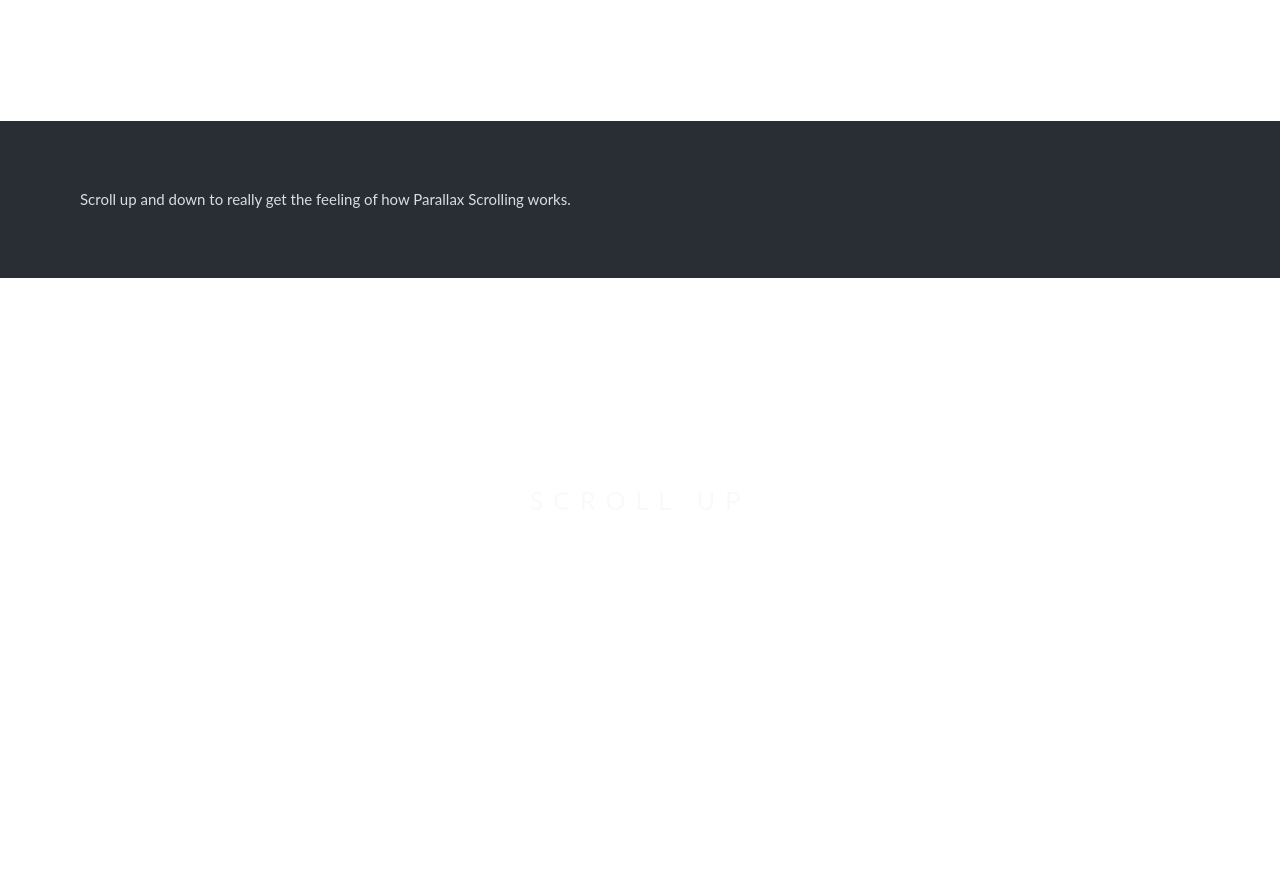
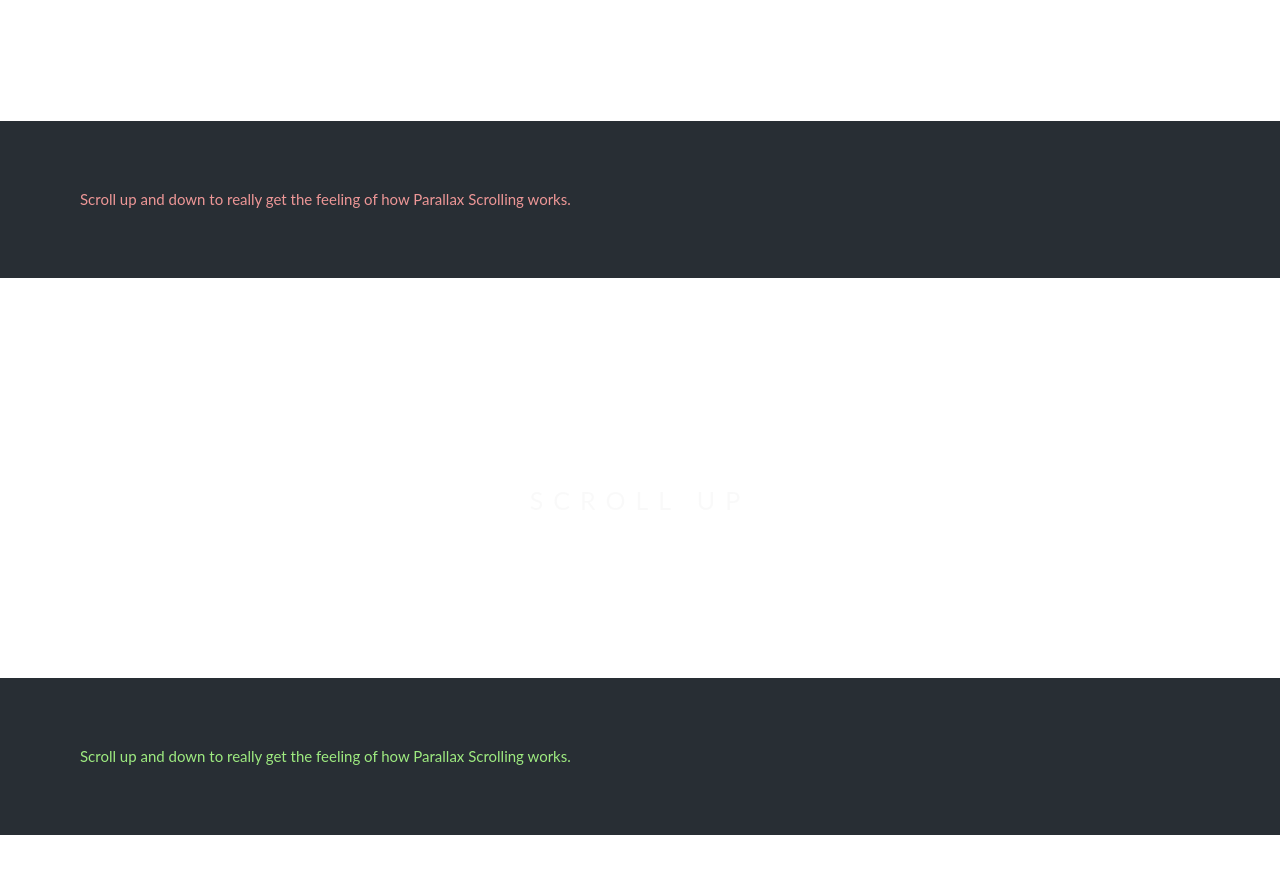
Before and after one commit to uNRealCoder/uNRealCoder.github.io, a plain HTML site: page index.html in a window 1280 px wide. Shown: the part 1420-2294 px from the top of the page. Drawn offline with Linux system fonts and the light colour scheme.

Commit message:
Update index.html

```diff
--- a/index.html
+++ b/index.html
@@ -74,7 +74,7 @@ h3 {
   </div>
 </div>
 
-<div style="color: #777;background-color:white;text-align:center;padding:50px 80px;text-align: justify;">
+<div style="color: rgb(234, 122, 238);background-color:white;text-align:center;padding:50px 80px;text-align: justify;">
   <h3 style="text-align:center;">Parallax Demo</h3>
   <p>Parallax scrolling is a web site trend where the background content is moved at a different speed than the foreground content while scrolling. Nascetur per nec posuere turpis, lectus nec libero turpis nunc at, sed posuere mollis ullamcorper libero ante lectus, blandit pellentesque a, magna turpis est sapien duis blandit dignissim. Viverra interdum mi magna mi, morbi sociis. Condimentum dui ipsum consequat morbi, curabitur aliquam pede, nullam vitae eu placerat eget et vehicula. Varius quisque non molestie dolor, nunc nisl dapibus vestibulum at, sodales tincidunt mauris ullamcorper, dapibus pulvinar, in in neque risus odio. Accumsan fringilla vulputate at quibusdam sociis eleifend, aenean maecenas vulputate, non id vehicula lorem mattis, ratione interdum sociis ornare. Suscipit proin magna cras vel, non sit platea sit, maecenas ante augue etiam maecenas, porta porttitor placerat leo.</p>
 </div>
@@ -86,7 +86,7 @@ h3 {
 </div>
 
 <div style="position:relative;">
-  <div style="color:#ddd;background-color:#282E34;text-align:center;padding:50px 80px;text-align: justify;">
+  <div style="color:rgb(238, 151, 151);background-color:#282E34;text-align:center;padding:50px 80px;text-align: justify;">
   <p>Scroll up and down to really get the feeling of how Parallax Scrolling works.</p>
   </div>
 </div>
@@ -98,7 +98,7 @@ h3 {
 </div>
 
 <div style="position:relative;">
-  <div style="color:#ddd;background-color:#282E34;text-align:center;padding:50px 80px;text-align: justify;">
+  <div style="color:rgb(158, 235, 128);background-color:#282E34;text-align:center;padding:50px 80px;text-align: justify;">
   <p>Scroll up and down to really get the feeling of how Parallax Scrolling works.</p>
   </div>
 </div>
```
